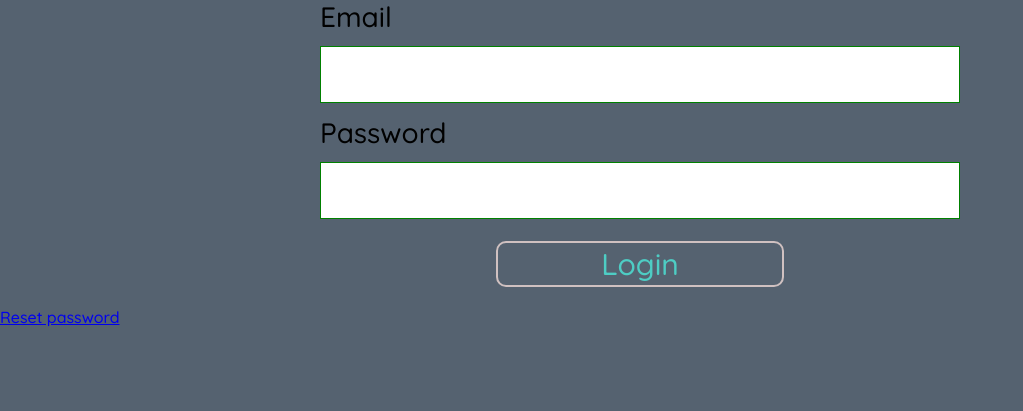
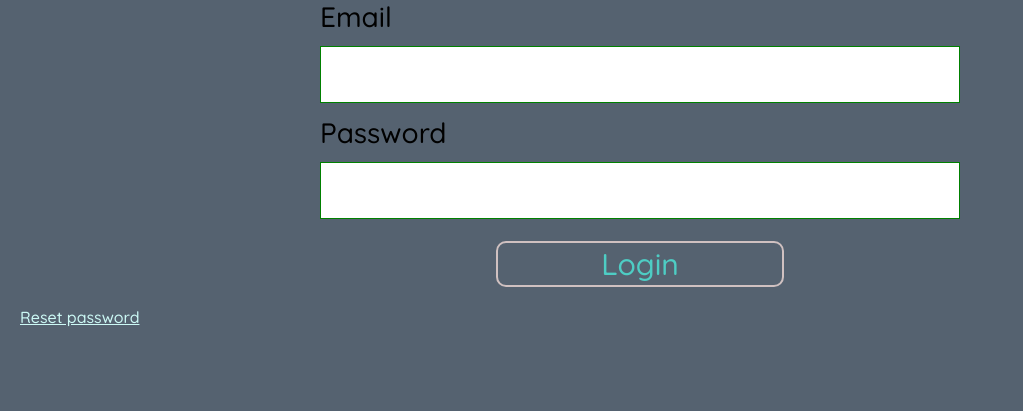
Before and after one commit to marcos-gonzales/shoppingcart, a Node server app: page /login in a window 1280 px wide. Shown: the part 73-484 px from the top of the page, without its empty margins (0-1023 px from the left). Run offline with Node 20, Linux system fonts and the light colour scheme; some libraries are stand-ins or nearby versions.

Commit message:
add styling for forgot password

```diff
--- a/public/css/main.css
+++ b/public/css/main.css
@@ -284,6 +284,8 @@ textarea {
   margin-bottom: 20px;
 }
 
+/*-------------------FORGOT-PASSWORD-------------------- */
+
 .forgot-password-container {
   display: flex;
 }
@@ -294,3 +296,9 @@ textarea {
   margin: 20px auto;
   grid-gap: 20px;
 }
+
+.reset-password-link {
+  margin-left: 20px;
+  color: #CCF9F5;
+  cursor: pointer;
+}
--- a/views/auth/login.pug
+++ b/views/auth/login.pug
@@ -13,4 +13,4 @@ include ../includes/container.pug
       label(for="password") Password
       input(type="password" name="password")
       button(type="submit" class="btn") Login
-    a(href="/reset-password") Reset password
+    a.reset-password-link(href="/reset-password") Reset password
```
